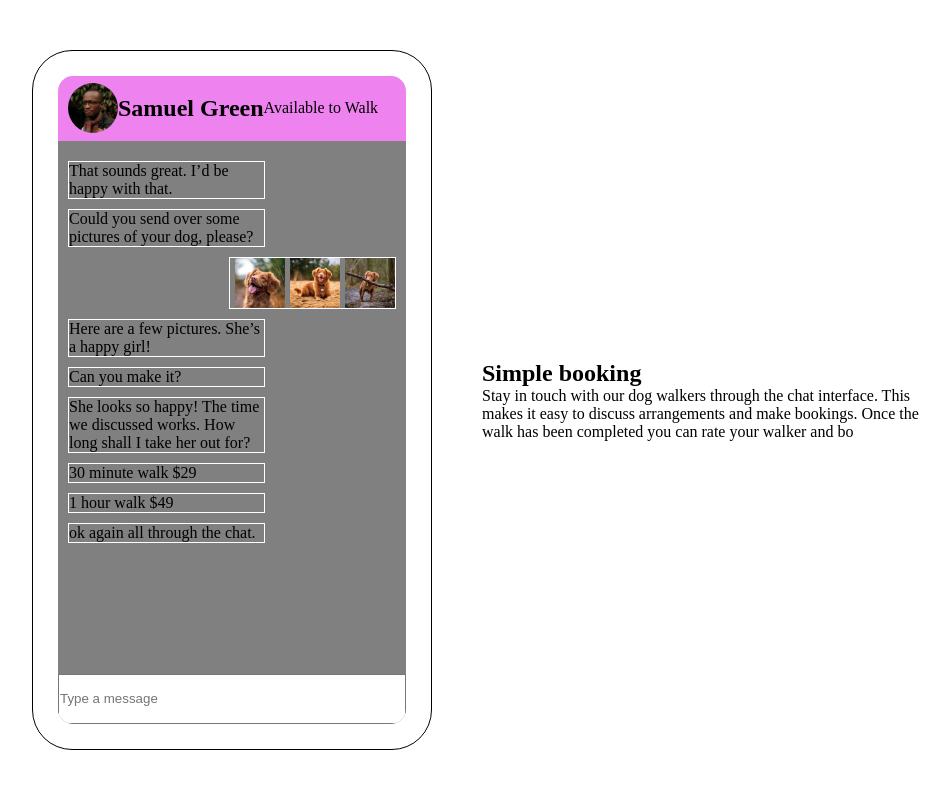
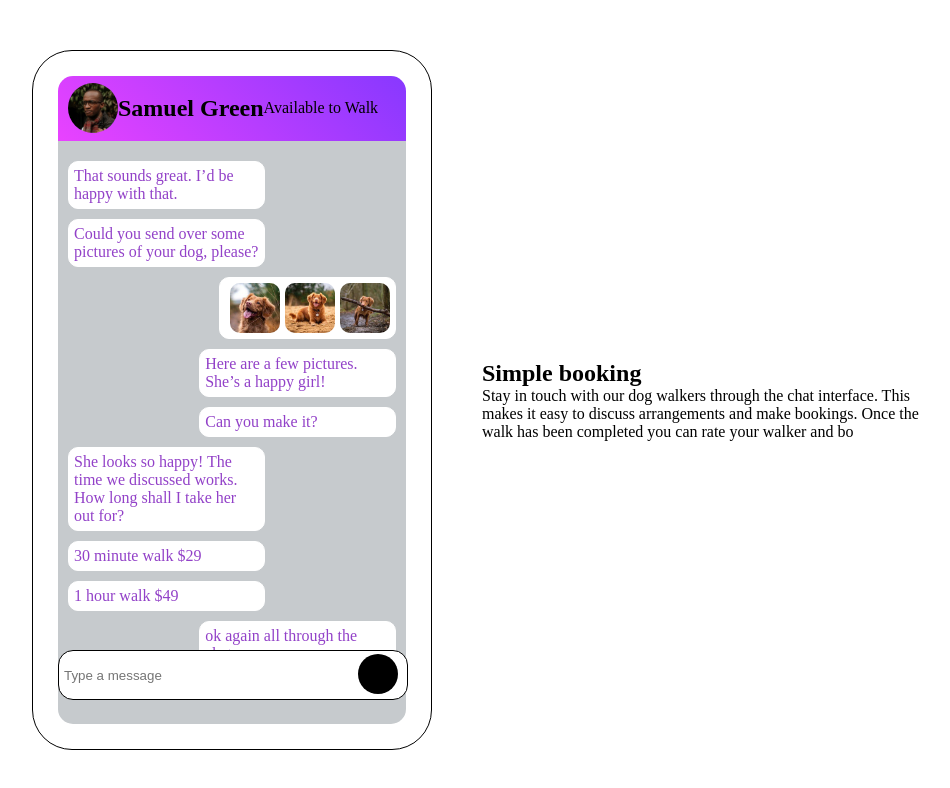
Before and after one commit to guusteak/classy, a plain HTML site: page index.html in a window 1280 px wide. Shown: the whole page, without its empty margins (158-1108 px from the left). Drawn offline with Linux system fonts and the light colour scheme.

Commit message:
a ty bedziesz pierdolniety w oktagonie

```diff
--- /dev/null
+++ b/app.js
@@ -0,0 +1,21 @@
+const sendMessage = document.querySelector('.msgbox__btn');
+const container = document.querySelector('.msgbox');
+console.log(container);
+const send = (e) =>{
+    let msg = document.querySelector('.msgbox__type').value;
+    console.log(e);
+    if( (e.key === "Enter") || e.pointerType === "mouse") {
+        console.log('spie')
+        const msgsent = document.createElement('p');
+        msgsent.classList.add('msgbox__snt');
+        msgsent.innerHTML = `
+        ${msg}
+        `;
+        document.querySelector('.msgbox').appendChild(msgsent);
+        document.querySelector('.msgbox__type').value = '';
+    }
+
+}
+
+sendMessage.addEventListener('click', send);
+document.querySelector('.msgbox__type').addEventListener('keypress', send);
--- a/index.html
+++ b/index.html
@@ -7,7 +7,7 @@
   <link rel="icon" type="image/png" sizes="32x32" href="./images/favicon-32x32.png">
   <link rel="stylesheet" href="css/main.css">
   <title>Frontend Mentor | [Challenge Name Here]</title>
-
+  <script src="app.js" defer></script>
   <!-- Feel free to remove these styles or customise in your own stylesheet 👍 -->
 
 </head>
@@ -50,12 +50,15 @@
       <p class="msgbox__snt">
         ok again all through the chat.
       </p>
+
+
+    </div>
+    <div class="txt">
       <label for="typ" class="msgbox__catch">
         <input name="typ" type="text" class="msgbox__type" placeholder="Type a message">
 
         <div class="msgbox__btn"></div>
       </label>
-
     </div>
 
 
--- a/scss/main.scss
+++ b/scss/main.scss
@@ -4,6 +4,9 @@
     margin: 0;
     padding: 0;
     box-sizing: border-box;
+}
+::-webkit-scrollbar{
+    width: 0;
 }
 .page{
     width: 100vw;
@@ -24,7 +27,7 @@
         align-items: center;
         padding: 10px;
         width: 100%;
-        background-color: violet;
+        background: linear-gradient(45deg, $Light_Magenta, $Light_Violet);
         height: 10%;
         &__picture{
             width: 50px;
@@ -32,48 +35,79 @@
         }
     }
     .msgbox{
-        background-color: gray;
+        background-color: $Grayish_Blue;
+        color: $Moderate_Violet;
         height: 90%;
         border-radius: 0 0 15px 15px;
         padding: 10px;
         display: flex;
         flex-direction: column;
         position: relative;
-        overflow: hidden;
+        overflow-y: scroll;
+        position: relative;
         &__rcv{
+            border-radius: 10px;
             margin-top: 10px;
             width: 60%;
             border: 1px solid white;
+            padding: 5px;
+            background-color: $White;
         }
         &__snt{
+            border-radius: 10px;
+            padding: 5px;
+            margin-left: auto;
             margin-top: 10px;
             width: 60%;
             border: 1px solid white;
+            background-color: $White;
 
         }
         &__img{
+            border-radius: 10px;
+            padding: 5px;
             margin-top: 10px;
             margin-left: auto;
             display: flex;
             justify-content: right;
             width: auto;
             border: 1px solid white;
+            background-color: $White;
         }
         &__simg{
             width: 50px;
             margin-left: 5px;
+            border-radius: 10px;
         }
         &__csh{
+            background-color: $White;
+            padding: 5px;
+            border-radius: 10px;
             margin-top: 10px;
             border: 1px solid white;
             width: 60%;
         }
         &__type{
-            position: absolute;
+            position: sticky;
             bottom: 0;
             left: 0;
             width: 100%;
             height: 50px;
+            border-radius: 15px;
+            border: 1px solid black;
+            z-index: 0;
+            bottom: 0;
+            padding: 5px;
+        }
+        &__btn{
+            width: 40px;
+            height: 40px;
+            background-color: black;
+            z-index: 1;
+            position: absolute;
+            right: 10px;
+            bottom: 6px;
+            border-radius: 50%;
         }
     }
     .description{
@@ -82,3 +116,9 @@
     }
 
 }
+
+.txt{
+    position: absolute;
+    width: 350px;
+    bottom: 100px;
+}
```
Also changed, not shown: css/main.css, 1 other file.
